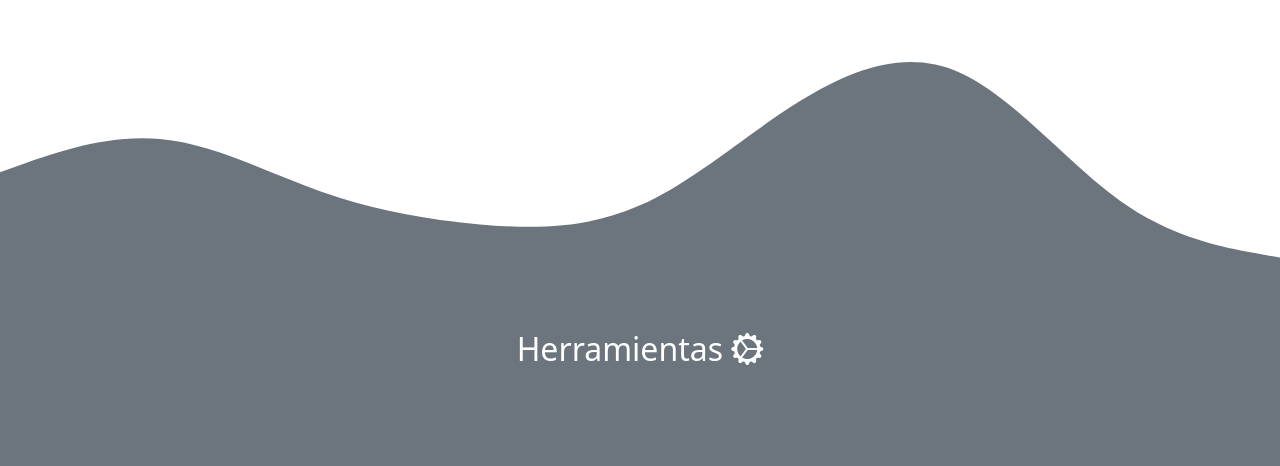
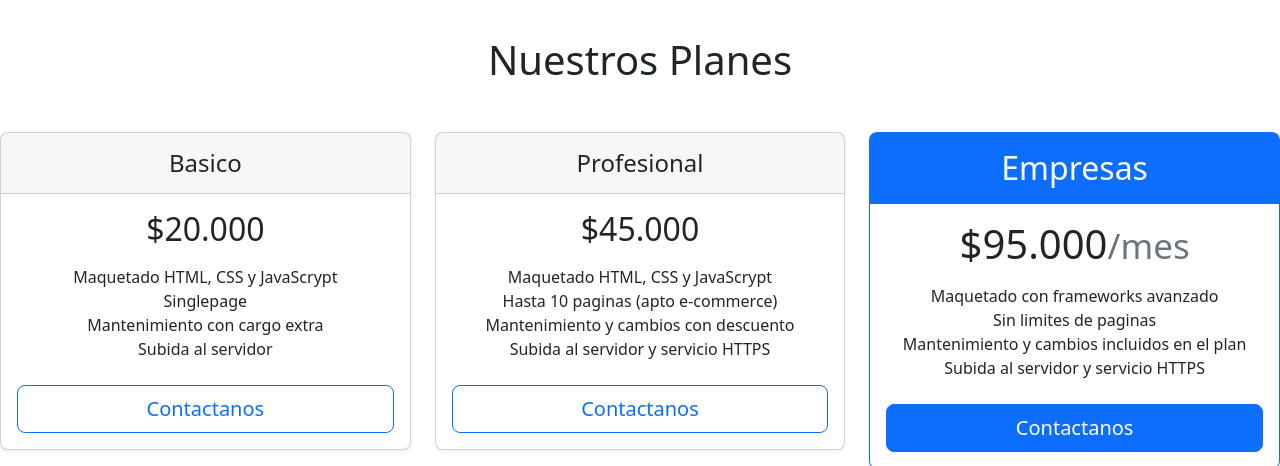
Before and after one commit to alobarros8/Landingalo, a website: page index.html in a window 1280 px wide. Shown: the part 2320-2786 px from the top of the page. Drawn offline with nearby package versions, Linux system fonts and the light colour scheme.

Commit message:
Agrego planes y scrollspy

```diff
--- a/index.html
+++ b/index.html
@@ -12,10 +12,8 @@
       href="https://cdn.jsdelivr.net/npm/bootstrap-icons@1.9.1/font/bootstrap-icons.css"
     />
   </head>
-  <body>
-    <div class="bg-dark">
-      <!--header-->
-      <header class="sticky-top">
+  <body> <!--header-->
+    <header class="sticky-top bg-dark">
       <nav class="navbar navbar-expand-lg">
         <div class="container">
           <a class="navbar-brand text-white fs-1" href="#">AloSolutions</a>
@@ -34,27 +32,32 @@
             class="collapse navbar-collapse text-white justify-content-center"
             id="navbarSupportedContent"
           >
-              <ul class="navbar-nav mb-2 mb-lg-0 fs-4">
+            <ul class="navbar-nav mb-2 mb-lg-0 fs-5">
               <li class="nav-item mx-5">
                 <a
                   class="nav-link active text-white"
                   aria-current="page"
-                    href="#"
-                    >Clientes</a
+                  href="#prestaciones"
+                  >Prestaciones</a
                 >
               </li>
               <li class="nav-item mx-5">
-                  <a class="nav-link text-white" href="#">Nuestros trabajos</a>
+                <a class="nav-link text-white" href="#nuestrostrabajos">Nuestros trabajos</a>
               </li>
 
               <li class="nav-item mx-5">
-                  <a class="nav-link text-white">Sobre mi</a>
+                <a class="nav-link text-white" href="#sobremi">Sobre mi</a>
+              </li>
+              <li class="nav-item mx-5">
+                <a class="nav-link text-white" href="#planes">Planes</a>
               </li>
             </ul>
           </div>
         </div>
       </nav>
     </header>
+    <div class="bg-dark">
+
       <!--hero section aa-->
       <section>
         <div class="container col-xxl-8 px-4 py-5">
@@ -88,7 +91,7 @@
       </section><!--references section-->
     </div><div class="justify-content-center bg-dark text-white d-flex"><h2 >Nuestras prestaciones</h2></div>
 
-        <section class="bg-dark d-md-flex p-5">
+        <section class="bg-dark d-md-flex p-5" id="prestaciones">
 
       <div class="card text-center mx-4 my-3">
         <div class="card-body my-4">
@@ -129,7 +132,7 @@
     </section>
     <!--trabajos-->
     <div class="bg-pattern">
-    <section class="container bg-white">
+    <section class="container bg-white" id="nuestrostrabajos">
         <h2 class="d-block text-center fs-1 my-4"> Nuestros Trabajos</h2>
         <div class=" col-xxl-12 px-4 mx-4 my-5">
             <div class="row flex-lg-row-reverse align-items-center g-5 py-1">
@@ -185,6 +188,68 @@
           </div>
         </section></div>
     </section>
+
+    <!--Planes-->
+
+    <main id="planes">
+      <h2 class="text-center fs-1 m-5">Nuestros Planes</h2>
+      <div class=" row row-cols-1 row-cols-md-3 mb-3 text-center">
+        <div class="col">
+          <div class="card mb-4 rounded-3 shadow-sm">
+            <div class="card-header py-3">
+              <h4 class="my-0 fw-normal">Basico</h4>
+            </div>
+            <div class="card-body">
+              <h2 class="card-title pricing-card-title">$20.000</h2>
+              <ul class="list-unstyled mt-3 mb-4">
+                <li>Maquetado HTML, CSS y JavaScrypt</li>
+                <li>Singlepage</li>
+                <li>Mantenimiento con cargo extra</li>
+                <li>Subida al servidor</li>
+              </ul>
+              <button type="button" class="w-100 btn btn-lg btn-outline-primary">Contactanos</button>
+            </div>
+          </div>
+        </div>
+        <div class="col">
+          <div class="card mb-4 rounded-3 shadow-sm">
+            <div class="card-header py-3">
+              <h4 class="my-0 fw-normal">Profesional</h4>
+            </div>
+            <div class="card-body">
+              <h2 class="card-title pricing-card-title">$45.000</h2>
+              <ul class="list-unstyled mt-3 mb-4">
+                <li>Maquetado HTML, CSS y JavaScrypt</li>
+                <li>Hasta 10 paginas (apto e-commerce)</li>
+                <li>Mantenimiento y cambios con descuento</li>
+                <li>Subida al servidor y servicio HTTPS</li>
+              </ul>
+              <button type="button" class="w-100 btn btn-lg btn-outline-primary">Contactanos</button>
+            </div>
+          </div>
+        </div>
+        <div class="col">
+          <div class="card mb-4 rounded-3 shadow-sm border-primary">
+            <div class="card-header py-3 text-bg-primary border-primary">
+              <h2 class="my-0 fw-normal">Empresas</h2>
+            </div>
+            <div class="card-body">
+              <h1 class="card-title pricing-card-title">$95.000<small class="text-muted fw-light">/mes</small></h1>
+              <ul class="list-unstyled mt-3 mb-4">
+                <li>Maquetado con frameworks avanzado</li>
+                <li>Sin limites de paginas</li>
+                <li>Mantenimiento y cambios incluidos en el plan</li>
+                <li>Subida al servidor y servicio HTTPS</li>
+
+              </ul>
+              <button type="button" class="w-100 btn btn-lg btn-primary">Contactanos</button>
+            </div>
+          </div>
+        </div>
+      </div>
+
+
+    </main>
     <svg xmlns="http://www.w3.org/2000/svg" viewBox="0 0 1440 320"><path fill="#6c757d" fill-opacity="1" d="M0,160L30,149.3C60,139,120,117,180,122.7C240,128,300,160,360,181.3C420,203,480,213,540,218.7C600,224,660,224,720,197.3C780,171,840,117,900,80C960,43,1020,21,1080,48C1140,75,1200,149,1260,192C1320,235,1380,245,1410,250.7L1440,256L1440,320L1410,320C1380,320,1320,320,1260,320C1200,320,1140,320,1080,320C1020,320,960,320,900,320C840,320,780,320,720,320C660,320,600,320,540,320C480,320,420,320,360,320C300,320,240,320,180,320C120,320,60,320,30,320L0,320Z"></path></svg>
     <!--Herramientas-->
     <div class="justify-content-center bg-secondary text-white d-flex pt-3"><h2 >Herramientas <i class="bi bi-gear-wide-connected"></i></h2></div>
@@ -225,7 +290,7 @@
       </div>
     </div>
     <!--sobre mi-->
-    <div class="bg-sobremi">
+    <div class="bg-sobremi" id="sobremi">
     <div class=" container ">
       <div class=" d-flex flex-wrap justify-content-center pt-3 p-3">
         <img src="./assets/fotoperfil.PNG" class="img-perfil" alt="fotoperfil">
```
Lines whose indentation alone changed are shown as unchanged.
